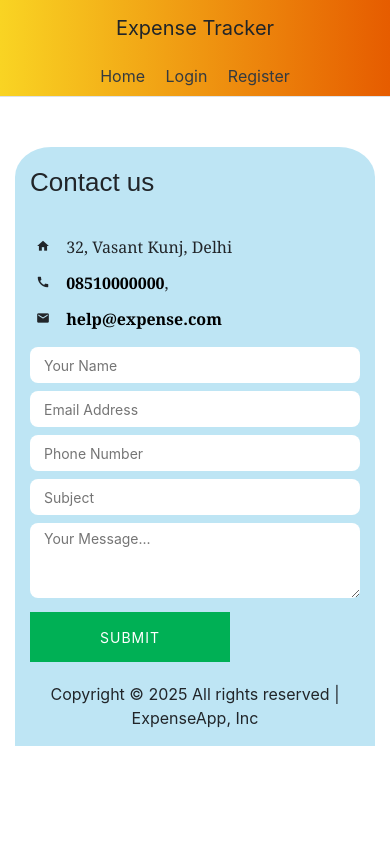
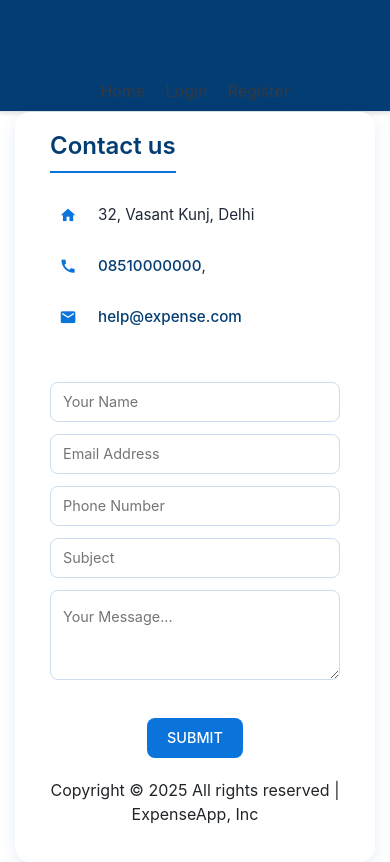
Before and after one commit to afzalasar7/Expense-Tracker, a Flask app: page /contact in a window 390 px wide. Before the commit the page ends 746 px from the top, so only its background shows below. Run offline with Flask 2, Linux system fonts and the light colour scheme.

Commit message:
Update style.css

```diff
--- a/static/css/style.css
+++ b/static/css/style.css
@@ -1,53 +1,26 @@
-.bg-nav{
-    background: #e65c00;  /* fallback for old browsers */
-    background: -webkit-linear-gradient(to right, #F9D423, #e65c00);  /* Chrome 10-25, Safari 5.1-6 */
-    background: linear-gradient(to right, #F9D423, #e65c00); /* W3C, IE 10+/ Edge, Firefox 16+, Chrome 26+, Opera 12+, Safari 7+ */
+/* --- Modern Blue Theme Revamp --- */
 
-}
-.body{
-    background: #5C258D;  /* fallback for old browsers */
-    background: -webkit-linear-gradient(to right, #4389A2, #5C258D);  /* Chrome 10-25, Safari 5.1-6 */
-    background: linear-gradient(to right, #4389A2, #5C258D); /* W3C, IE 10+/ Edge, Firefox 16+, Chrome 26+, Opera 12+, Safari 7+ */
-}
-.page-bg{
-    background: #0F2027;  /* fallback for old browsers */
-    background: -webkit-linear-gradient(to right, #2C5364, #203A43, #0F2027);  /* Chrome 10-25, Safari 5.1-6 */
-    background: linear-gradient(to right, #2C5364, #203A43, #0F2027); /* W3C, IE 10+/ Edge, Firefox 16+, Chrome 26+, Opera 12+, Safari 7+ */
+/* === Variables (Optional but recommended for larger projects) === */
+:root {
+  --primary-blue: #0a74da; /* A vibrant primary blue */
+  --secondary-blue: #0759a3; /* A slightly darker blue for accents/hovers */
+  --light-blue: #e6f3ff; /* Light blue for backgrounds */
+  --dark-blue: #043d73; /* Dark blue for text or deep backgrounds */
+  --panel-bg-start: #1a2a6c; /* Gradient start for panels */
+  --panel-bg-end: #2e45a3; /* Gradient end for panels */
+  --text-light: #ffffff;
+  --text-dark: #1f2937; /* Dark grey for text on light backgrounds */
+  --border-color: #cddcf0; /* Subtle border color */
+  --success-green: #10b981; /* Keeping green for success/positive actions */
+  --error-red: #ef4444; /* Standard red for errors/warnings */
+  --font-family: "Poppins", sans-serif;
+  --base-font-size: 16px;
+  --border-radius-sm: 4px;
+  --border-radius-md: 8px;
+  --border-radius-lg: 15px;
 }
 
-.deep-purple{
-    background: #673AB7;  /* fallback for old browsers */
-    background: -webkit-linear-gradient(to right, #512DA8, #673AB7);  /* Chrome 10-25, Safari 5.1-6 */
-    background: linear-gradient(to right, #512DA8, #673AB7); /* W3C, IE 10+/ Edge, Firefox 16+, Chrome 26+, Opera 12+, Safari 7+ */
-}
-
-.alive{
-    background: #CB356B;  /* fallback for old browsers */
-    background: -webkit-linear-gradient(to right, #BD3F32, #CB356B);  /* Chrome 10-25, Safari 5.1-6 */
-    background: linear-gradient(to right, #BD3F32, #CB356B); /* W3C, IE 10+/ Edge, Firefox 16+, Chrome 26+, Opera 12+, Safari 7+ */
-}
-.citrus{
-    background: #FDC830;  /* fallback for old browsers */
-    background: -webkit-linear-gradient(to right, #F37335, #FDC830);  /* Chrome 10-25, Safari 5.1-6 */
-    background: linear-gradient(to right, #F37335, #FDC830); /* W3C, IE 10+/ Edge, Firefox 16+, Chrome 26+, Opera 12+, Safari 7+ */
-}
-.green{
-    background: #11998e;  /* fallback for old browsers */
-    background: -webkit-linear-gradient(to right, #38ef7d, #11998e);  /* Chrome 10-25, Safari 5.1-6 */
-    background: linear-gradient(to right, #38ef7d, #11998e); /* W3C, IE 10+/ Edge, Firefox 16+, Chrome 26+, Opera 12+, Safari 7+ */
-}
-
-
-.mt-50{
-    margin-top : 40px
-}
-
-.mt-60{
-    margin-top : 60px
-}
-
-@import url("https://fonts.googleapis.com/css2?family=Poppins:wght@300;400;500;600&display=swap");
-
+/* === Base & Typography === */
 * {
   margin: 0;
   padding: 0;
@@ -56,358 +29,503 @@
 }
 
 body {
+  font-family: var(--font-family);
+  font-size: var(--base-font-size);
+  color: var(--text-dark);
+  background-color: var(--light-blue); /* Light blue base background */
   overflow-x: hidden;
-  font-family: "Poppins", sans-serif;
-  font-size: 16px;
+  line-height: 1.6; /* Improved readability */
 }
 
 ul {
   list-style: none;
 }
 
-input {
+input,
+textarea,
+button {
+  font-family: inherit; /* Ensure form elements inherit font */
+  font-size: inherit;
+}
+
+input,
+textarea {
   overflow: hidden;
 }
 
+a {
+  color: var(--primary-blue);
+  text-decoration: none;
+  transition: color 0.3s ease;
+}
+
+a:hover {
+  color: var(--secondary-blue);
+  text-decoration: underline;
+}
+
+h1, h2, h3, h4, h5, h6 {
+    color: var(--dark-blue); /* Darker blue for headings */
+    margin-bottom: 0.75em; /* Consistent bottom margin */
+}
+
+/* === Utility Classes === */
+.mt-50 {
+  margin-top: 40px; /* Kept original values, but consider using em/rem */
+}
+
+.mt-60 {
+  margin-top: 60px;
+}
+
+.width-auto {
+  width: auto;
+}
+
+.width-100 {
+  width: 100%;
+}
+
+/* === Section Styling === */
 .section-title {
   position: relative;
-  font-size: 30px;
+  font-size: 2rem; /* Responsive font size */
   font-weight: 600;
-  font-family: "Poppins", sans-serif;
-  margin: 0 0 35px;
+  color: var(--dark-blue);
+  margin-bottom: 40px;
+  padding-bottom: 10px;
+  border-bottom: 2px solid var(--primary-blue);
+  display: inline-block; /* Prevent border spanning full width */
 }
 
 .sec-pad {
-  padding: 60px 0 0;
-  margin: 50px 0;
+  padding: 60px 15px; /* Added horizontal padding for smaller screens */
+  margin: 0; /* Removed default margin, control spacing via parent */
 }
 
-.contact-sec {
-  align-item: center;
-  display: flex;
-  background-color: #5cbde466;
+/* === Specific Backgrounds (Replaced with modern blue themes) === */
+.bg-nav {
+  /* Example: Clean, solid dark blue nav */
+  background-color: var(--dark-blue);
+  color: var(--text-light); /* Ensure text is light on dark bg */
+  padding: 15px 0;
+  box-shadow: 0 2px 4px rgba(0, 0, 0, 0.1);
 }
 
-.contact-sec .contact-ul li,
-.contact-ul b {
-  font-size: 20px;
-  margin: 10px 0;
-  font-family: Cambria, Cochin, Georgia, Times, "Times New Roman", serif;
+.body {
+  /* Body already styled, this class might be redundant or specific */
+  /* If needed for specific sections: */
+  /* background: linear-gradient(to right, #4e73df, #224abe); */ /* Example blue gradient */
+  background-color: #f8f9fc; /* Example: very light grey/blue */
+}
+
+.page-bg {
+  /* Example: Subtle gradient background for specific pages/sections */
+  background: linear-gradient(135deg, #e6f0ff, #d0e0f8);
+}
+
+
+/* === Contact Section === */
+.contact-sec {
+  display: flex;
+  align-items: center; /* Corrected typo */
+  background-color: #ffffff; /* Clean white background */
+  padding: 40px;
+  border-radius: var(--border-radius-lg);
+  box-shadow: 0 4px 15px rgba(0, 83, 168, 0.1); /* Soft blue shadow */
+}
+
+.contact-sec .contact-ul li {
+  font-size: 1.1rem;
+  margin-bottom: 15px;
+  color: var(--text-dark);
+  display: flex; /* Align icon and text */
+  align-items: center;
+  font-family: inherit; /* Use main font */
   word-wrap: break-word;
 }
 
+.contact-sec .contact-ul b {
+    font-weight: 500; /* Less harsh than default bold */
+    color: var(--dark-blue);
+}
+
 .contact-sec .contact-ul i {
-  font-size: 18px;
-  padding: 10px;
-  margin-right: 10px;
+  font-size: 1.2rem;
+  margin-right: 15px;
+  color: var(--primary-blue);
+  width: 40px; /* Fixed width for alignment */
+  height: 40px; /* Fixed height */
+  display: inline-flex;
+  justify-content: center;
+  align-items: center;
+  background-color: var(--light-blue); /* Light blue background for icons */
   border-radius: 50%;
+  border: none; /* Removed old borders */
 }
+
 .contact-detail a {
-  color: #000;
+  color: var(--dark-blue); /* Use dark text color */
   text-decoration: none;
 }
 
+.contact-detail a:hover,
 .contact-sec .contact-ul li b:hover {
-  color: #f93;
+  color: var(--primary-blue);
 }
 
-.contact-sec .contact-ul li .fa-location-dot {
-  color: #f44337;
-  border: 2px solid #f4433790;
+/* Social Icons */
+.contact-detail span {
+  width: auto; /* Allow natural width */
+  display: flex;
+  justify-content: flex-start; /* Align left */
+  margin-top: 20px;
 }
 
-.contact-sec .contact-ul li .fa-phone {
-  color: #00b055;
-  border: 2px solid #00b05590;
+.contact-detail span a {
+  font-size: 1.3rem; /* Slightly larger icons */
+  color: var(--primary-blue);
+  border: 2px solid var(--border-color);
+  border-radius: 50%;
+  margin-right: 10px; /* Space between icons */
+  padding: 8px; /* Adjust padding for visual balance */
+  width: 40px; /* Consistent size */
+  height: 40px;
+  display: inline-flex;
+  justify-content: center;
+  align-items: center;
+  transition: all 0.3s ease;
 }
 
-.contact-sec .contact-ul li .fa-envelope {
-  color: #ff6347;
-  border: 2px solid #ff634790;
+.contact-detail span a:hover {
+  background-color: var(--primary-blue);
+  color: var(--text-light);
+  border-color: var(--primary-blue);
 }
 
-.contact-detail span {
-  width: 400px;
-  display: flex;
-  justify-content: center;
-}
-.contact-detail span a {
-  font-size: 20px;
-  padding: 6px 12px;
-  color: #000;
-  border-radius: 50%;
-  margin: 0px 5px;
-}
-.contact-detail span .fb {
-  color: #3b5998;
-  border: 3px solid #3b5998;
-}
-.contact-detail span .fb:hover {
-  color: #fff;
-  background-color: #3b5998;
-}
-
-.contact-detail span .insta {
-  color: #833ab4;
-  border: 3px solid #833ab4;
-}
-.contact-detail span .insta:hover {
-  color: #fff;
-  background-color: #833ab4;
-}
-
-.contact-detail span .twitter {
-  color: #00acee;
-  border: 3px solid #00acee;
-}
-.contact-detail span .twitter:hover {
-  color: #fff;
-  background-color: #00acee;
-}
-
+/* Form Styling */
 form.contFrm {
-  max-width: 396px;
-  margin: auto;
+  max-width: 100%; /* Allow form to take available space */
+  margin: 0; /* Remove auto margin if within flex/grid */
 }
 
 .inptFld {
   width: 100%;
-  height: 50px;
-  border: 0;
-  margin: 0 0 10px;
-  border-radius: 8px;
-  padding: 0 20px;
-  font-size: 16px;
-  color: #000;
+  height: 48px;
+  border: 1px solid var(--border-color);
+  background-color: #fff;
+  margin-bottom: 15px; /* Consistent spacing */
+  border-radius: var(--border-radius-md);
+  padding: 0 15px;
+  font-size: 1rem;
+  color: var(--text-dark);
+  transition: border-color 0.3s ease, box-shadow 0.3s ease;
 }
 
 .inptFld:focus {
-  outline-offset: -4px;
-  outline: 1px solid #f93;
+  outline: none;
+  border-color: var(--primary-blue);
+  box-shadow: 0 0 0 3px rgba(10, 116, 218, 0.2); /* Subtle focus ring */
 }
 
-.contFrm textarea {
-  height: 75px;
-  padding-top: 5px;
-}
-.inptBtn {
-  height: 50px;
-  border: 0;
-  background: #00b055;
-  font-size: 14px;
-  color: #fff;
-  margin: auto;
-  letter-spacing: 1px;
-  cursor: pointer;
-  width: 100%;
-  max-width: 200px;
+.contFrm textarea.inptFld { /* Target textarea specifically */
+  height: 120px; /* More space for message */
+  padding-top: 15px; /* Padding from top */
+  resize: vertical; /* Allow vertical resize */
 }
 
-/* Responcive css Start */
-
-@media (max-width: 991px) {
-  .sec-pad {
-    padding: 20px 0 0px;
-  }
-
-  .contact-sec .contact-ul li,
-  .contact-ul b {
-    font-size: 18px;
-  }
-
-  .contact-sec .contact-ul i {
-    font-size: 14px;
-    padding: 6px;
-    margin-right: 6px;
-  }
-
-  .inptFld {
-    height: 40px;
-    margin: 0 0 10px;
-    padding: 0 14px;
-    font-size: 14px;
-  }
+.inptBtn {
+  height: 48px;
+  border: none;
+  background-color: var(--primary-blue);
+  font-size: 1rem;
+  font-weight: 500;
+  color: var(--text-light);
+  padding: 0 30px; /* Horizontal padding */
+  border-radius: var(--border-radius-md);
+  cursor: pointer;
+  transition: background-color 0.3s ease, box-shadow 0.3s ease;
+  display: block; /* Center if needed */
+  margin: 20px auto 0; /* Margin top and center */
+  max-width: 200px; /* Maintain max width */
 }
 
-@media (max-width: 767px) {
-  .contact-detail span {
-    width: auto;
-  }
-  .contact-detail span a {
-    font-size: 18px;
-    padding: 5px 10px;
-    color: #000;
-    border-radius: 50%;
-    margin: 0px 5px 20px;
-  }
+.inptBtn:hover {
+  background-color: var(--secondary-blue);
+  box-shadow: 0 4px 8px rgba(0, 0, 0, 0.1);
 }
 
-@media (max-width: 575px) {
-  .section-title {
-    font-size: 26px;
-    font-weight: 500;
-  }
-  .contact-sec {
-    border-radius: 10% 10% 0% 0% / 5% 5% 0% 0%;
-  }
-
-  .contact-sec .contact-ul i {
-    border: none;
-  }
-  .inptFld {
-    height: 36px;
-    margin: 0 0 8px;
-    padding: 0 14px;
-    font-size: 14px;
-  }
+/* === Panel Styling === */
+.panel {
+  background: linear-gradient(135deg, var(--panel-bg-start), var(--panel-bg-end)); /* Blue gradient */
+  box-shadow: 0 5px 15px rgba(0, 0, 0, 0.2); /* Softer shadow */
+  border-radius: var(--border-radius-lg);
+  overflow: hidden;
+  color: var(--text-light); /* Light text on dark panel */
+  padding: 20px; /* Add padding */
+  margin-bottom: 30px; /* Space between panels */
 }
 
-@media (max-width: 480px) {
-  .contact-sec .contact-ul li,
-  .contact-ul b {
-    font-size: 16px;
-  }
+.panel h4, .panel h6 {
+    color: var(--text-light); /* Ensure headings inside panel are light */
 }
 
-
-.chart_border {
-  border: 2px solid white;
-  border-radius: 40px 10px;
+.list li {
+  display: flex;
+  justify-content: space-between;
+  align-items: center;
+  padding: 1em 0; /* Padding top/bottom, remove side padding if panel has it */
+  border-bottom: 1px solid rgba(255, 255, 255, 0.1); /* Subtle separator */
 }
-
-
-.panel {
-    background: linear-gradient(
-        90deg, #262a4f, #122442
-    );
-    box-shadow:
-    -5px -5px 8px #293063,
-    5px 5px 8px #11163c;
-    border-radius: 15px;
-    overflow: hidden;
-}
-
-
-.list li {
-    display: flex;
-    justify-content: space-between;
-    align-items: center;
-    padding: 1.2em;
+.list li:last-child {
+    border-bottom: none; /* Remove border from last item */
 }
 
 .list span {
-    color: #ea335d;
+  color: #87CEFA; /* Light Sky Blue for accents */
+  font-weight: 500;
 }
 
-.list h4, h6 {
-    color: #ffffff;
-}
-
-
-/* Sales panel */
+/* === Sales Panel Specifics === */
 .sales {
-    grid-column-start: span 3;
-    display: grid;
-    grid-template-columns: repeat(5, 1fr);
-    grid-gap: 2em;
+  display: grid;
+  grid-template-columns: repeat(auto-fit, minmax(150px, 1fr)); /* Responsive columns */
+  grid-gap: 20px; /* Gap between sales items */
+  margin-bottom: 30px; /* Space below sales section */
 }
 
 .sales > div {
-    box-shadow: 0 0 15px rgba(0, 0, 0, 0.5);
-    border-radius: 15px;
-    padding: 1em;
+  box-shadow: 0 4px 10px rgba(0, 0, 0, 0.1); /* Consistent shadow */
+  border-radius: var(--border-radius-md);
+  padding: 20px;
+  color: var(--text-light);
+  text-align: center; /* Center align content */
+  transition: transform 0.3s ease;
+}
+
+.sales > div:hover {
+    transform: translateY(-5px); /* Subtle lift on hover */
 }
 
 .sales h1 {
-    margin: 0.5em 0;
+  margin: 0.5em 0;
+  font-size: 1.8rem;
+  font-weight: 600;
+  color: var(--text-light);
 }
 
-.sales small{
-    color: #fff;
+.sales small {
+  color: rgba(255, 255, 255, 0.8); /* Slightly transparent text */
+  display: block; /* Put on new line */
+  margin-top: 5px;
+}
+
+/* Example blue variations for sales panels */
+.sales > div:nth-child(odd) {
+  background: linear-gradient(45deg, #1e3a8a, #2563eb); /* Dark to Primary Blue */
 }
 
 .sales > div:nth-child(even) {
-    background: linear-gradient(
-        0deg, #b52b4b, #ea335d
-    );
+  background: linear-gradient(45deg, #3b82f6, #60a5fa); /* Primary to Lighter Blue */
 }
 
-.sales > div:nth-child(odd) {
-    background: linear-gradient(
-        0deg, #178add, #03dcee
-    );
+/* === Goal Panel === */
+.goal-panel {
+  color: var(--text-dark); /* Use dark text on light background */
+  background-color: #ffffff; /* White background */
+  box-shadow: 0 5px 15px rgba(0, 83, 168, 0.1); /* Soft blue shadow */
+  border-radius: var(--border-radius-lg);
+  overflow: hidden;
+  padding: 20px;
+}
+.goal-panel h4, .goal-panel h6 {
+    color: var(--dark-blue); /* Dark blue text */
 }
 
-
-/* goal panel */
+.goals {
+  display: flex;
+  flex-direction: column;
+}
 
 .goal {
-    padding: 1em;
+  display: flex;
+  justify-content: space-between;
+  align-items: center;
+  margin: 15px 0;
+  padding-bottom: 15px;
+  border-bottom: 1px solid var(--border-color);
+}
+.goal:last-child {
+    border-bottom: none;
 }
 
-.goals,
-.goal,
 .goal-title {
     display: flex;
     justify-content: space-between;
     align-items: center;
+    width: 100%; /* Ensure it spans width */
+    margin-bottom: 0; /* Remove default margin */
 }
 
-.goal-title h4:nth-child(1) {
-    margin: 0 2em 0 0;
+.goal-info {
+    display: flex;
+    align-items: center;
 }
 
-.goal-title {
-    margin-bottom: 0.5em;
+.goal-text {
+    margin-left: 15px; /* Space between icon and text */
 }
 
-.goals {
-    flex-direction: column;
+.goal-text h6 {
+    margin-bottom: 0.25em; /* Reduce space below subheading */
+    color: #6b7280; /* Grey for secondary text */
 }
 
-.goal {
-    margin: 1em 0;
+
+.icon-color-up, .icon-color-down {
+    font-size: 1.8em; /* Adjust size */
+    margin-right: 0; /* Remove margin, handled by goal-text */
 }
 
 .icon-color-up {
-    color: #03ee2e;
-    margin-right: 0.5em;
-    font-size: 2em;
+  color: var(--success-green);
 }
 
 .icon-color-down {
-    color: #d02727;
-    margin-right: 0.5em;
-    font-size: 2em;
+  color: var(--error-red);
 }
 
-.goal-panel {
-    color:#ffff;
-    background: linear-gradient(
-        90deg, #192f37, #264652
-    );
-    box-shadow:
-    -5px -5px 8px #264652,
-    5px 5px 8px #192f37;
-    border-radius: 15px;
-    overflow: hidden;
-}
-
-.body2 {
-    margin: 0;
-    font-family: Arial, Helvetica, sans-serif;
-    color: #fff;
-    background: #172042;
+/* === Miscellaneous === */
+.chart_border {
+  border: 1px solid var(--border-color);
+  border-radius: var(--border-radius-lg); /* Consistent radius */
+  padding: 15px; /* Add some padding */
+  background-color: #fff; /* White background for chart */
+  box-shadow: 0 4px 10px rgba(0, 83, 168, 0.08);
 }
 
 .fa-check-circle {
-  color: green;
+  color: var(--success-green); /* Use success variable */
 }
 
-.width-auto {
-    width: auto;
-  }
+/* === Responsive Adjustments === */
 
-.width-100 {
-    width: 100%;
-  }
+/* Resetting styles from original @media queries first if necessary */
+@media (max-width: 991px) {
+    .sec-pad {
+        padding: 40px 15px; /* Adjust padding */
+    }
+    .section-title {
+        font-size: 1.8rem;
+        margin-bottom: 30px;
+    }
+    .contact-sec .contact-ul li {
+        font-size: 1rem;
+    }
+    .contact-sec .contact-ul i {
+        font-size: 1.1rem;
+        width: 36px;
+        height: 36px;
+        margin-right: 12px;
+    }
+    .inptFld {
+        height: 44px;
+        padding: 0 12px;
+        font-size: 0.95rem;
+        margin-bottom: 12px;
+    }
+    .contFrm textarea.inptFld {
+        height: 100px;
+    }
+    .inptBtn {
+        height: 44px;
+        font-size: 0.95rem;
+    }
+}
+
+@media (max-width: 767px) {
+    body {
+        font-size: 15px; /* Slightly smaller base font */
+    }
+    .section-title {
+        font-size: 1.6rem;
+    }
+    .contact-sec {
+        flex-direction: column; /* Stack contact info and form */
+        padding: 30px;
+    }
+    .contact-detail, form.contFrm {
+        width: 100%; /* Take full width when stacked */
+        max-width: 450px; /* Optional: max-width for form */
+        margin-top: 30px;
+    }
+    .contact-detail:first-child {
+        margin-top: 0; /* Remove top margin for the first element */
+    }
+    .contact-detail span {
+        justify-content: center; /* Center social icons */
+        margin-top: 15px;
+    }
+    .contact-detail span a {
+        font-size: 1.2rem;
+        padding: 6px;
+        width: 36px;
+        height: 36px;
+    }
+    .sales {
+        grid-template-columns: repeat(auto-fit, minmax(130px, 1fr)); /* Adjust columns */
+        grid-gap: 15px;
+    }
+    .sales > div {
+        padding: 15px;
+    }
+    .sales h1 {
+        font-size: 1.6rem;
+    }
+}
+
+@media (max-width: 575px) {
+    .section-title {
+        font-size: 1.5rem;
+        margin-bottom: 25px;
+    }
+    .sec-pad {
+        padding: 30px 15px;
+    }
+    .contact-sec {
+        border-radius: var(--border-radius-lg); /* Consistent radius */
+        padding: 20px;
+    }
+    .contact-sec .contact-ul i {
+        background-color: transparent; /* Remove icon background on mobile if desired */
+        color: var(--primary-blue); /* Ensure color remains */
+    }
+    .inptFld, .inptBtn {
+        height: 40px;
+        font-size: 0.9rem;
+    }
+     .contFrm textarea.inptFld {
+        height: 90px;
+    }
+     .inptBtn {
+        padding: 0 20px;
+    }
+}
+
+@media (max-width: 480px) {
+    .contact-sec .contact-ul li {
+        font-size: 0.95rem;
+    }
+    .goal {
+        flex-direction: column; /* Stack icon/text and value */
+        align-items: flex-start;
+    }
+    .goal-title {
+        margin-top: 10px; /* Add space when stacked */
+        width: 100%;
+    }
+}
+
+/* === Removed unused/replaced styles === */
+/* .deep-purple, .alive, .citrus, .green (replaced by blue theme) */
+/* .body2 (integrated into body or removed if redundant) */
```
